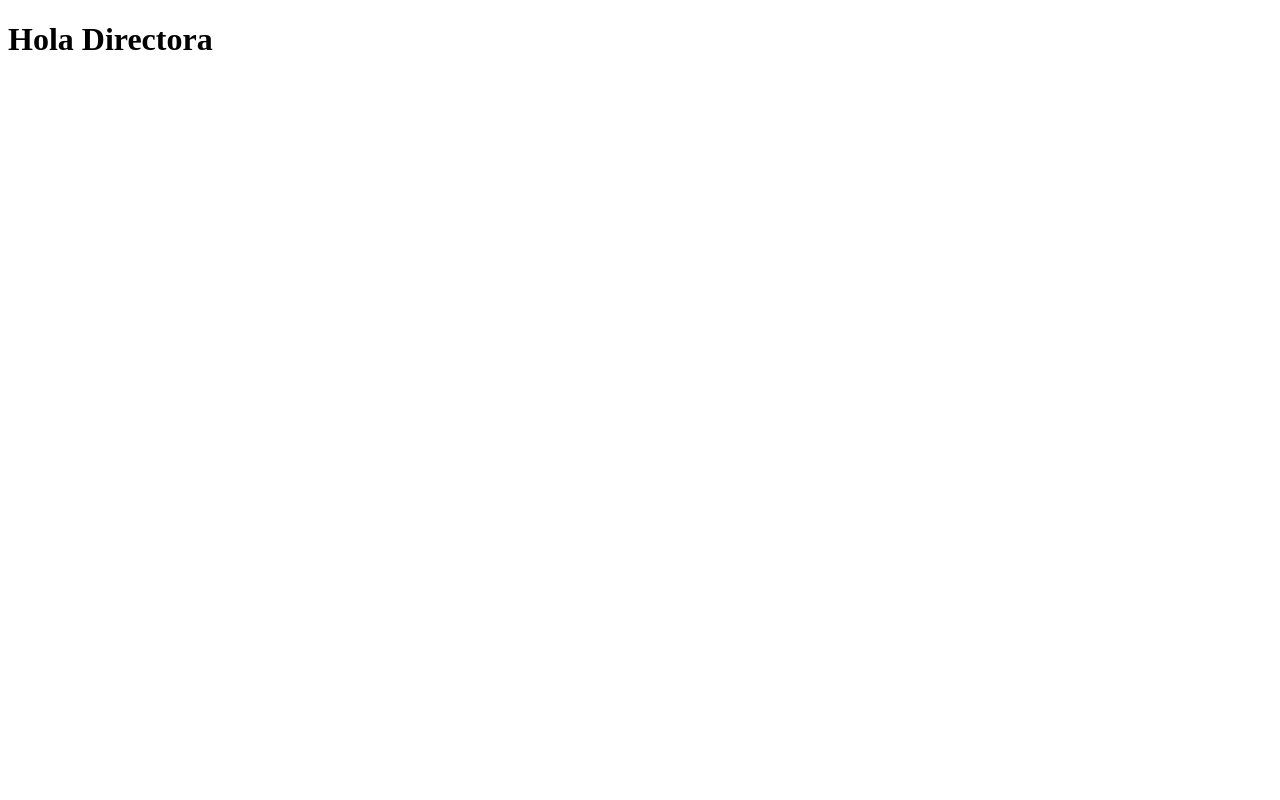
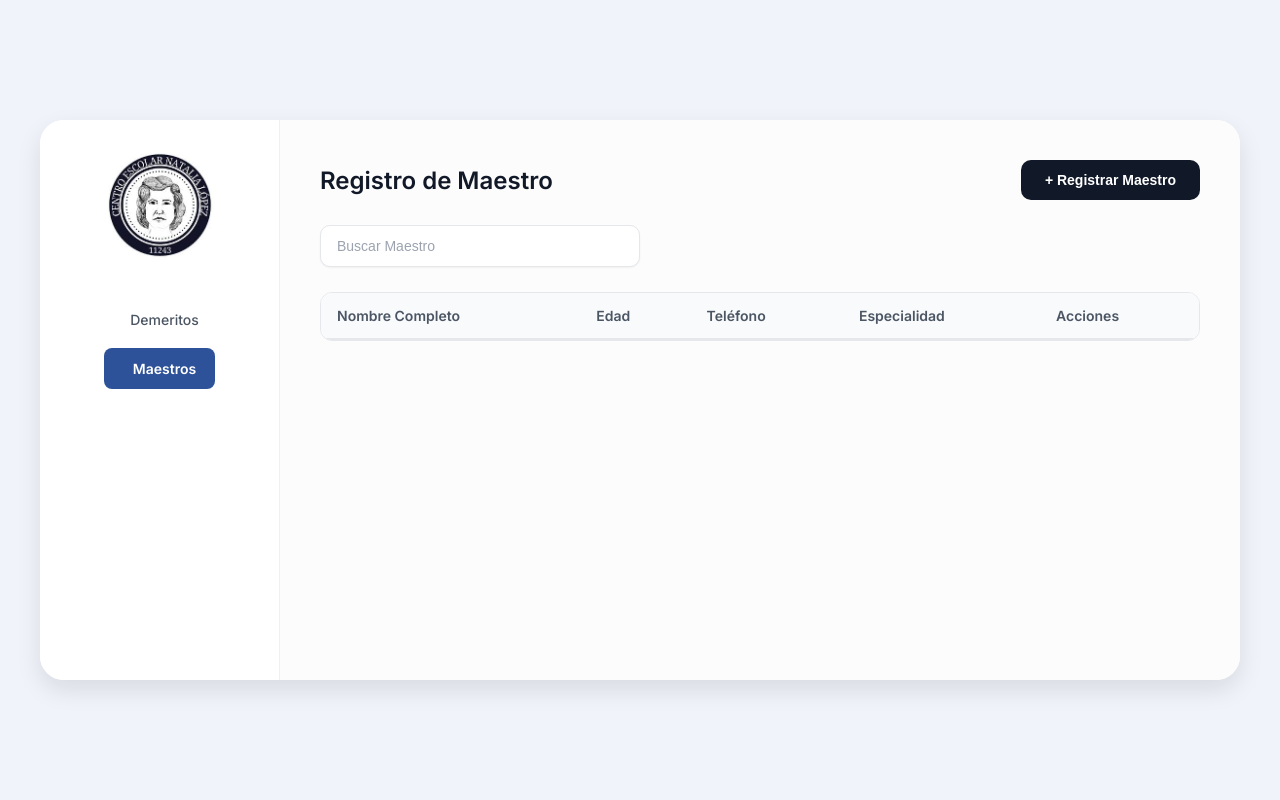
Before and after one commit to Adonis1555/ProyectoDSI, a Django app: page /directora/dashboard/ in a window 1280 px wide. Before the commit the page is almost empty. Run offline with Django 5.2, Linux system fonts and the light colour scheme; lists and menus that the app fills with data are empty.

Commit message:
ingresar empleados (no funcionalidad)

```diff
--- a/Cenalop_DSI/settings.py
+++ b/Cenalop_DSI/settings.py
@@ -41,6 +41,8 @@ INSTALLED_APPS = [
     'django.contrib.staticfiles',
     'Maestros',
     'Login',
+    'Directora',
+    'Responsable'
 ]
 
 MIDDLEWARE = [
--- /dev/null
+++ b/Directora/static/estilos/dashboard.css
@@ -0,0 +1,258 @@
+@import url('https://fonts.googleapis.com/css2?family=Inter:wght@400;500;600&display=swap');
+
+* {
+    box-sizing: border-box;
+    margin: 0;
+    padding: 0;
+}
+
+body {
+    display: flex;
+    font-family: 'Inter', sans-serif;
+    justify-content: center;
+    align-items: center;
+    min-height: 100vh;
+    background-color: #F0F4FA;
+    padding: 20px;
+}
+
+
+.directora-maestro {
+    width: 100%;
+    max-width: 1200px;
+    background: #fff;
+    display: grid;
+    grid-template-columns: 240px 1fr;
+    box-shadow: 0 10px 25px rgba(0,0,0,0.1);
+    border-radius: 1.5rem;
+    min-height: 70vh;
+}
+
+
+.menu-opciones {
+    background: #fff;
+    display: flex;
+    flex-direction: column;
+    align-items: center;
+    border-radius: 1.5rem 0 0 1.5rem;
+    padding: 30px 20px;
+    border-right: 1px solid #f0f0f0;
+}
+
+.imgContainer {
+    width: 110px;
+    margin-bottom: 35px;
+}
+
+.Logo {
+    width: 100%;
+    object-fit: contain;
+}
+
+.menu-opciones ul {
+    list-style: none;
+    padding: 0;
+    margin: 0;
+    width: 100%;
+}
+
+.item-menu {
+    display: flex;
+    align-items: center;
+    justify-content: center;
+    gap: 10px;
+    padding: 12px 16px;
+    color: #4b5563;
+    cursor: pointer;
+    border-radius: 8px;
+    margin-bottom: 8px;
+    font-size: 14px;
+    font-weight: 500;
+    transition: all 0.2s ease;
+    width: 100%;
+}
+
+.item-menu:hover {
+    background-color: #2E5299;
+    color: #fff;
+}
+
+.item-menu.activo {
+    background-color: #2E5299;
+    font-weight: 600;
+    color: #fff;
+}
+
+
+.registro-maestro {
+    padding: 40px;
+    display: flex;
+    flex-direction: column;
+    gap: 25px;
+    background-color: #fcfcfc;
+    border-radius: 0 1.5rem 1.5rem 0;
+}
+
+.container-titulo-maestro {
+    display: flex;
+    flex-direction: row;
+    align-items: center;
+    justify-content: space-between;
+    gap: 15px;
+    flex-wrap: wrap;
+}
+
+.titulo-maestro {
+    font-size: 24px;
+    color: #111827;
+}
+
+.btnRegistrarMaestro {
+    padding: 12px 24px;
+    background-color: #111827;
+    color: white;
+    border: none;
+    border-radius: 10px;
+    cursor: pointer;
+    font-size: 14px;
+    font-weight: 600;
+    transition: 0.3s;
+    height: fit-content;
+    white-space: nowrap; /
+}
+
+.btnRegistrarMaestro:hover {
+    background-color: #1f2937;
+    transform: translateY(-1px);
+}
+
+
+
+.containerTabla {
+    width: 100%;
+    overflow-x: auto;
+    border-radius: 8px;
+    border: 1px solid #e5e7eb;
+}
+
+
+.tabla-maestro {
+    width: 100%;
+    border-collapse: collapse;
+    font-family: inherit;
+    min-width: 600px;
+}
+
+.tabla-maestro th, .tabla-maestro td {
+    padding: 14px 16px;
+    text-align: left;
+    font-size: 14px;
+}
+
+.tabla-maestro th {
+    background-color: #f8fafc;
+    color: #4b5563;
+    font-weight: 600;
+    border-bottom: 2px solid #e5e7eb;
+}
+
+.tabla-maestro td {
+    border-bottom: 1px solid #edf2f7;
+    color: #1f2937;
+}
+
+.tabla-maestro tr:last-child td {
+    border-bottom: none;
+}
+
+.tabla-maestro tr:nth-child(even) {
+    background-color: #f8fafc;
+}
+
+
+.container-buscar {
+    width: 100%;
+    display: flex;
+    margin-bottom: 5px;
+}
+
+.inputBuscarMaestro {
+    width: 100%;
+    max-width: 320px;
+    padding: 12px 16px;
+    border: 1px solid #e5e7eb;
+    border-radius: 10px;
+    outline: none;
+    font-size: 14px;
+    color: #1f2937;
+    background-color: #ffffff;
+    transition: all 0.3s ease;
+    box-shadow: 0 1px 2px rgba(0, 0, 0, 0.05); /* Sombra sutil casi imperceptible */
+}
+
+.inputBuscarMaestro:focus {
+    border-color: #2E5299;
+    background-color: #fff;
+    box-shadow: 0 0 0 4px rgba(46, 82, 153, 0.15); /* Efecto de enfoque tipo anillo, mucho más moderno */
+}
+
+/* El marcador de posición (placeholder) con un tono gris elegante */
+.inputBuscarMaestro::placeholder {
+    color: #9ca3af;
+}
+
+/* Contenedor especial para evitar el desborde de la tabla */
+.containerTabla {
+    width: 100%;
+    overflow-x: auto;
+    border-radius: 12px; /* Bordes un poco más suaves para combinar con la tarjeta */
+    border: 1px solid #e5e7eb;
+    background: #ffffff;
+}
+
+/* ... (El resto del código y el Media Query se mantienen igual) ... */
+/* ==========================================
+   MEDIA QUERY: Adaptación para Dispositivos Móviles
+   ========================================== */
+@media (max-width: 768px) {
+    body {
+        padding: 10px;
+    }
+
+    .directora-maestro {
+        grid-template-columns: 1fr; /* Pasa a ser una sola columna */
+        min-height: auto;
+    }
+
+    .menu-opciones {
+        border-radius: 1.5rem 1.5rem 0 0;
+        border-right: none;
+        border-bottom: 1px solid #f0f0f0;
+        padding: 20px;
+    }
+
+    .imgContainer {
+        margin-bottom: 15px;
+        width: 90px;
+    }
+
+    .menu-opciones ul {
+        display: flex;
+        gap: 10px;
+        justify-content: center;
+    }
+
+    .item-menu {
+        width: auto; /* Los botones se adaptan a su texto uno al lado del otro */
+        margin-bottom: 0;
+    }
+
+    .registro-maestro {
+        padding: 20px;
+        border-radius: 0 0 1.5rem 1.5rem;
+    }
+
+    .inputBuscarMaestro {
+        max-width: 100%; /* El buscador toma todo el ancho en móviles */
+    }
+}
--- a/Directora/templates/dashboard_directora.html
+++ b/Directora/templates/dashboard_directora.html
@@ -1,11 +1,58 @@
+{% load static %}
 <!DOCTYPE html>
 <html lang="en">
 <head>
     <meta charset="UTF-8">
     <meta name="viewport" content="width=device-width, initial-scale=1.0">
-    <title>Document</title>
+    <link rel="stylesheet" href="{% static 'estilos/dashboard.css' %}">
+    <title>Dashboard</title>
 </head>
 <body>
-    <h1>Hola Directora</h1>
+
+    <main class="directora-maestro">
+        <section class="menu-opciones">
+            <div class="imgContainer">
+                    <img class="Logo" src="{% static 'logo.jpg' %}" alt="">
+            </div>
+
+            <div class="opciones">
+                <ul>
+
+                    <li class="item-menu">
+                        <i class="ti ti-demerito"></i> Demeritos
+                    </li>
+                    <li class="item-menu activo">
+                        <i class="ti ti-maestros"></i> Maestros
+                    </li>
+                </ul>
+            </div>
+        </section>
+        <section class="registro-maestro">
+                <div class="container-titulo-maestro">
+                    <h1 class="titulo-maestro">Registro de Maestro</h1>
+                    <button type="submit" class="btnRegistrarMaestro">+ Registrar Maestro</button>
+                </div>
+                <input type="text" class="inputBuscarMaestro" placeholder="Buscar Maestro">
+                <div class="containerTabla">
+                <table class="tabla-maestro">
+                    <thead>
+                        <tr>
+                            <th>Nombre Completo</th>
+                            <th>Edad</th>
+                            <th>Teléfono</th>
+                            <th>Especialidad</th>
+                            <th>Acciones</th>
+                        </tr>
+                    </thead>
+                    <tbody>
+
+                    </tbody>
+                </table>
+
+                </div>
+
+
+        </section>
+    </main>
 </body>
 </html>
--- a/Login/models.py
+++ b/Login/models.py
@@ -22,6 +22,7 @@ class Usuario(AbstractUser):
         ('maestro', 'Maestro'),
         ('responsable', 'Responsable'),
     ]
+    username = None
 
     email= models.EmailField(unique=True)
     nombre = models.CharField(max_length=100)
--- a/Login/static/styles/login.css
+++ b/Login/static/styles/login.css
@@ -12,6 +12,8 @@ body{
     height:100vh;
     background-color:#f3f4f6;
 }
+
+
 
 /* CARD */
 
@@ -55,7 +57,6 @@ body{
     border-radius:10px;
     outline:none;
     font-size:14px;
-
     transition:0.3s;
 }
 
@@ -74,7 +75,6 @@ body{
     cursor:pointer;
     font-size:15px;
     font-weight:bold;
-
     transition:0.3s;
 }
 
```
Also changed, not shown: Directora/static/logo.jpg (added), Directora/static/styles/dashboard.css (deleted), Login/migrations/0003_remove_usuario_username.py (added).
